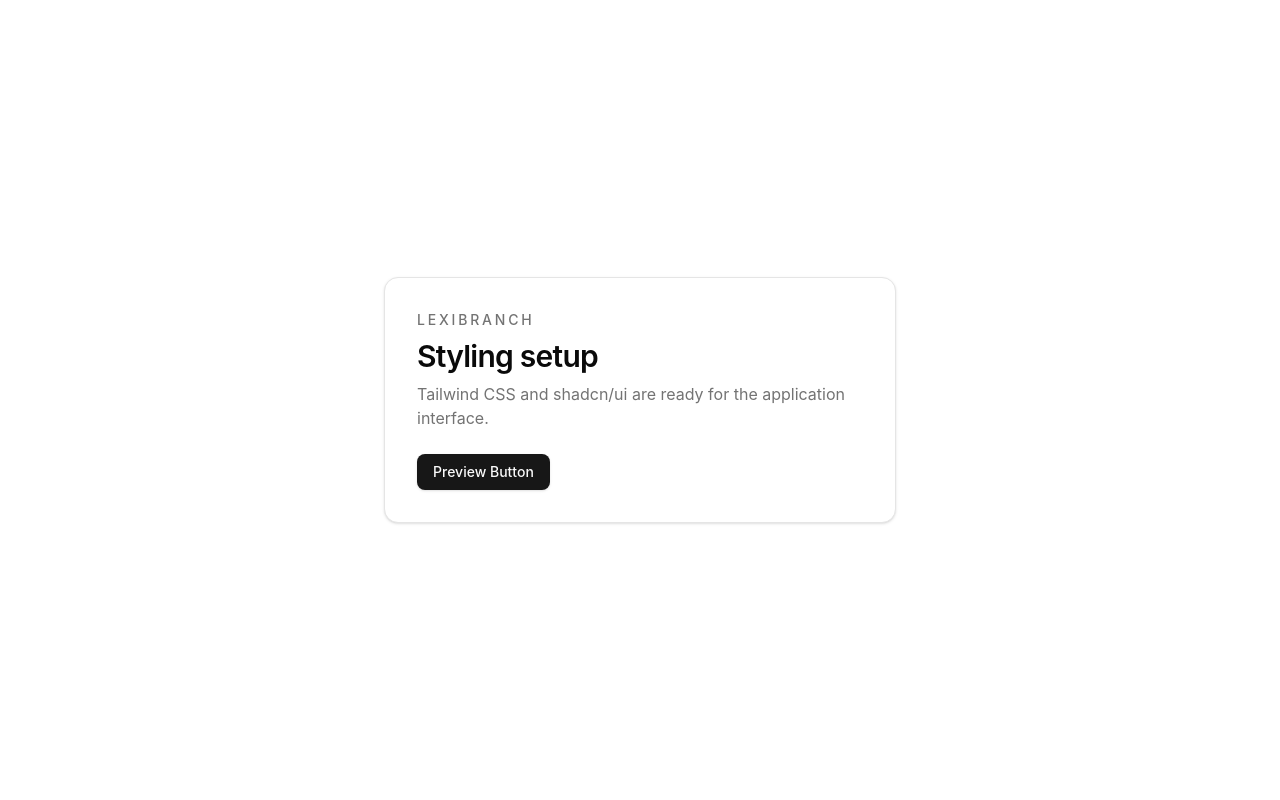
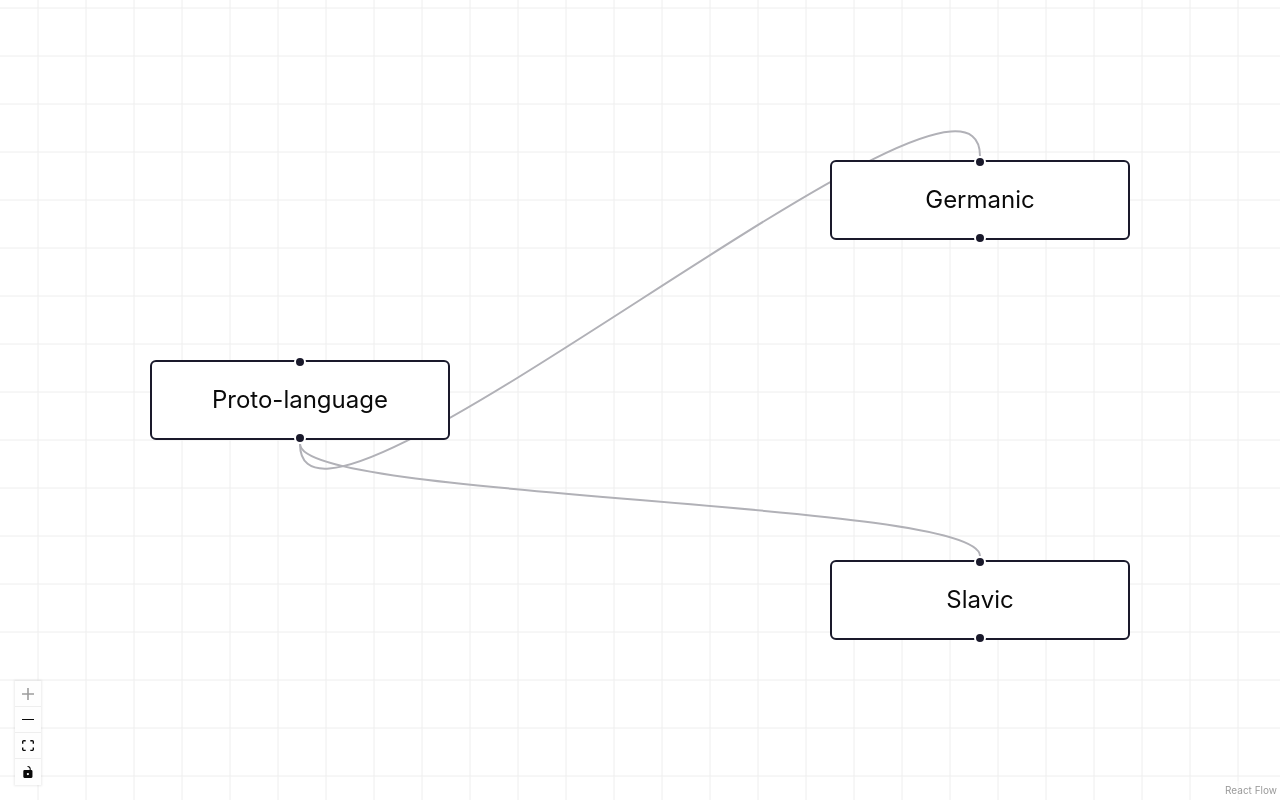
Before and after one commit to dzw386/LexiBranch, a React (Vite) app: page / in a window 1280 px wide. Built offline with nearby package versions, Linux system fonts and the light colour scheme.

Commit message:
feat(canvas): add React Flow hello tree
Install React Flow v12 and render a hardcoded three-node,
two-edge language tree with pan and zoom interactions.
Add a line grid background, controls, and smoke-test coverage.

```diff
--- a/package.json
+++ b/package.json
@@ -16,6 +16,7 @@
   "dependencies": {
     "@radix-ui/react-dialog": "^1.1.19",
     "@radix-ui/react-slot": "^1.3.0",
+    "@xyflow/react": "^12.11.2",
     "class-variance-authority": "^0.7.1",
     "clsx": "^2.1.1",
     "lucide-react": "^1.24.0",
--- a/src/App.tsx
+++ b/src/App.tsx
@@ -1,22 +1,26 @@
-import { Button } from '@/components/ui/button'
+import {
+  Background,
+  BackgroundVariant,
+  Controls,
+  ReactFlow,
+} from '@xyflow/react'
+import '@xyflow/react/dist/style.css'
+import { demoEdges, demoNodes } from './demo-flow'
 
 function App() {
   return (
-    <main className="flex min-h-screen items-center justify-center bg-background px-6 py-12 text-foreground">
-      <section className="w-full max-w-lg space-y-6 rounded-xl border bg-card p-8 shadow-sm">
-        <div className="space-y-2">
-          <p className="text-sm font-medium uppercase tracking-[0.2em] text-muted-foreground">
-            LexiBranch
-          </p>
-          <h1 className="text-3xl font-semibold tracking-tight">
-            Styling setup
-          </h1>
-          <p className="text-muted-foreground">
-            Tailwind CSS and shadcn/ui are ready for the application interface.
-          </p>
-        </div>
-        <Button>Preview Button</Button>
-      </section>
+    <main className="h-screen w-screen">
+      <ReactFlow
+        nodes={demoNodes}
+        edges={demoEdges}
+        fitView
+        panOnDrag
+        zoomOnScroll
+        zoomOnPinch
+      >
+        <Background variant={BackgroundVariant.Lines} gap={24} />
+        <Controls />
+      </ReactFlow>
     </main>
   )
 }
--- /dev/null
+++ b/src/demo-flow.ts
@@ -0,0 +1,24 @@
+import type { Edge, Node } from '@xyflow/react'
+
+export const demoNodes: Node[] = [
+  {
+    id: 'proto-language',
+    position: { x: 80, y: 200 },
+    data: { label: 'Proto-language' },
+  },
+  {
+    id: 'germanic',
+    position: { x: 420, y: 100 },
+    data: { label: 'Germanic' },
+  },
+  {
+    id: 'slavic',
+    position: { x: 420, y: 300 },
+    data: { label: 'Slavic' },
+  },
+]
+
+export const demoEdges: Edge[] = [
+  { id: 'proto-to-germanic', source: 'proto-language', target: 'germanic' },
+  { id: 'proto-to-slavic', source: 'proto-language', target: 'slavic' },
+]
```
Also changed, not shown: 2 other files (tests, documents, lock files or other folders).
